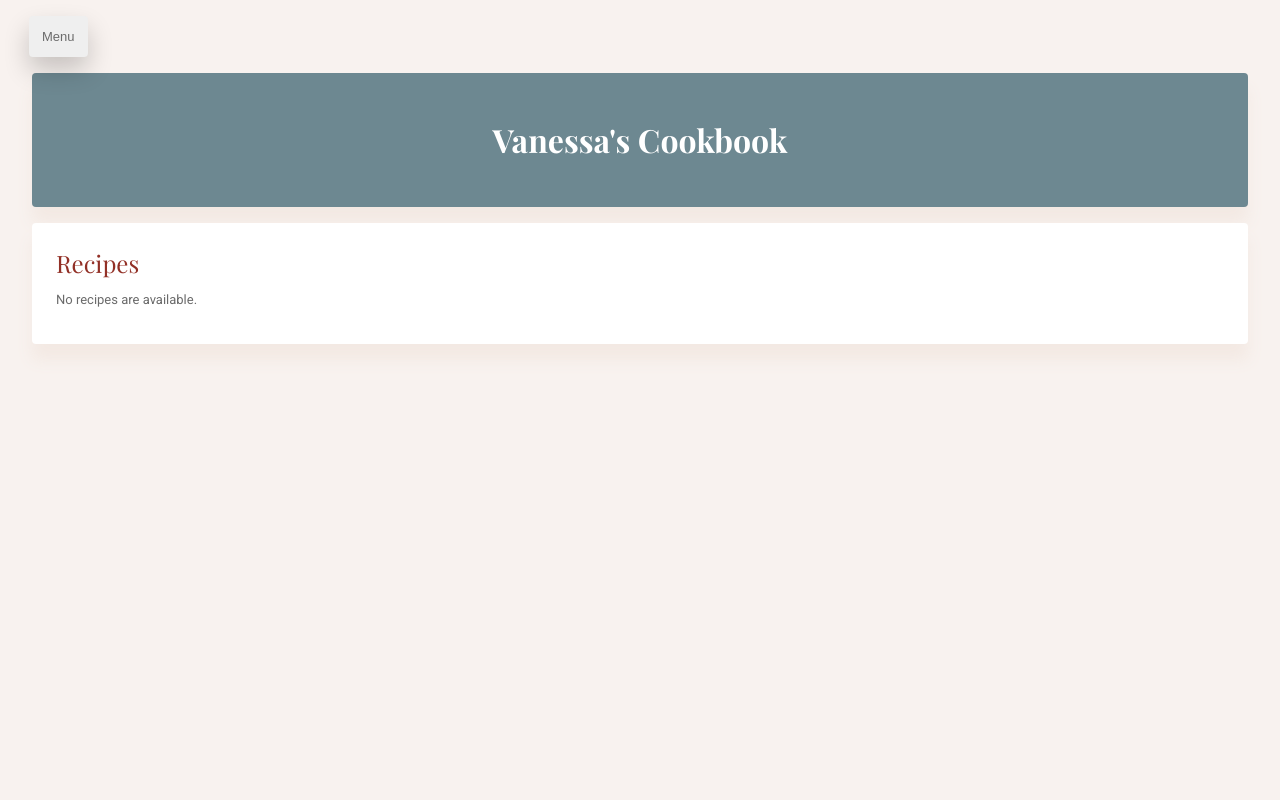
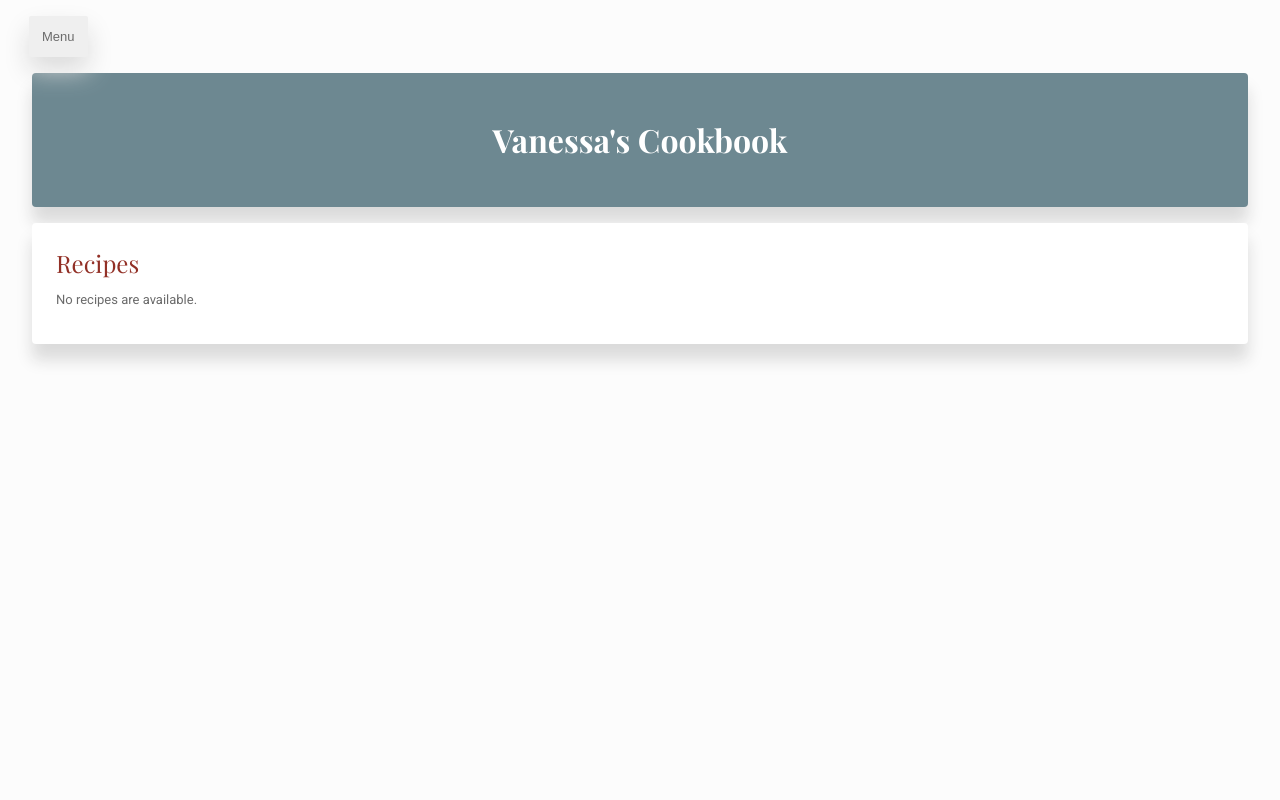
Before and after one commit to vanessalane/vlanenet, a Django app: page /cookbook/ in a window 1280 px wide. Run offline with Django 3.2, Linux system fonts and the light colour scheme; data that the repository does not hold is empty.

Commit message:
fix background color

```diff
--- a/static/css/main.css
+++ b/static/css/main.css
@@ -1,6 +1,6 @@
 html {
   font-family: 'Roboto', sans-serif;
-  background-color:#F8F2EF;
+  background-color:#FCFCFC;
   color: #534F54;
   margin:8px;
 }
@@ -63,7 +63,7 @@ p {
 }
 
 .card {
-  box-shadow: 0 1em 1em 0 #F3E9E3;
+  box-shadow: 0 1em 1em 0 #DBDBDB;
   padding: 24px;
   margin: 16px;
   color: #6B6B6B;
@@ -83,8 +83,8 @@ p {
 .dropdown_button {
   padding: 1em;
   color: #6B6B6B;
-  box-shadow: 0px 1em 2em 0px rgba(0,0,0,0.2);
-  border-radius: 4px;
+  box-shadow: 0px 1em 2em 0px #DBDBDB;
+  border-radius: 2px;
   margin-left: 1em;
   border-style: none;
   font-size:13px;
@@ -92,13 +92,13 @@ p {
 
 .dropdown_content {
   display: none;
+  box-shadow: 0px 1em 1em 0px;
+  border-radius: 2px;
   margin-left: 1em;
   position: absolute;
   background-color: #FFF;
   min-width: 160px;
-  box-shadow: 0px 1em 1em 0px rgba(0,0,0,0.2);
   z-index: 1;
-  border-radius: 4px;
 }
 
 .dropdown_content a {
@@ -117,7 +117,7 @@ p {
 }
 
 .header {
-  box-shadow: 0 1em 1em 0 #F3E9E3;
+  box-shadow: 0 1em 1em 0 #DBDBDB;
   background-color:#6D8891;
   text-align: center;
   color: #FFF;
@@ -125,7 +125,7 @@ p {
 }
 
 .menu_card {
-  box-shadow: 0 1em 1em 0 #F3E9E3;
+  box-shadow: 0 1em 1em 0 #DBDBDB;
   transition: 0.3s;
   float:left;
   width: 150px;
@@ -133,8 +133,7 @@ p {
 }
 
 .menu_card:hover {
-  box-shadow: 0 8px 16px 0 rgba(0,0,0,0.2);
-  background-color:#E1E7E9;
+  box-shadow: 0em 1em 1em 0em #ADADAD;
 }
 
 .row {
```
